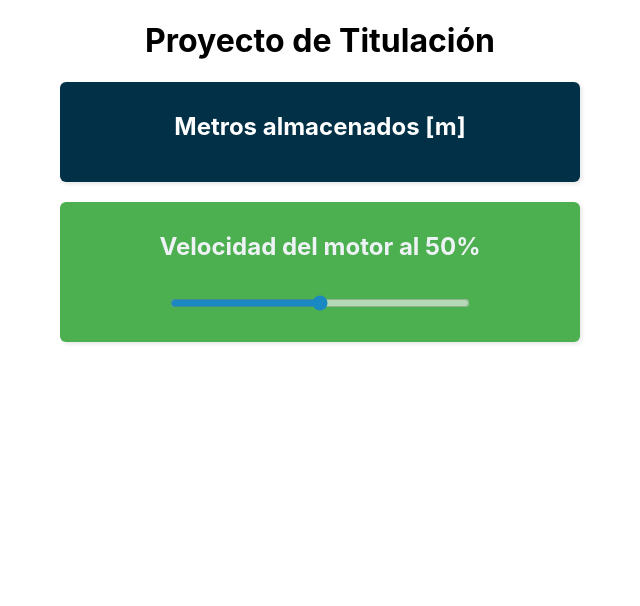
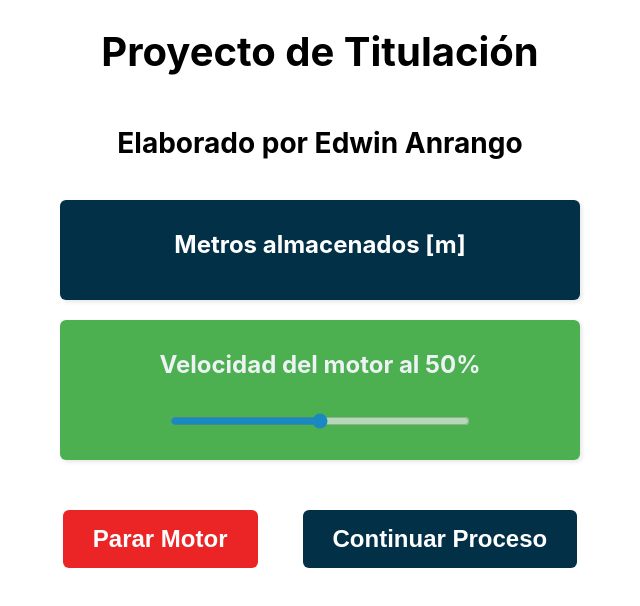
Before and after one commit to Christian9005/PanelEsp32, a React (Create React App) app: page / in a window 1280 px wide. Shown: the top 606 px of the page, without its empty margins (320-960 px from the left). Built offline with nearby package versions, Linux system fonts and the light colour scheme; no server answers.

Commit message:
Update Page

```diff
--- /dev/null
+++ b/src/components/atoms/button/button.scss
@@ -0,0 +1,34 @@
+.button {
+  display: inline-block;
+  padding: 10px 20px;
+  border: none;
+  border-radius: 6px;
+  cursor: pointer;
+  font-size: 24px;
+  font-weight: bold;
+  text-align: center;
+  transition: background-color 0.3s, color 0.3s;
+
+  &:hover {
+    opacity: 0.6;
+  }
+  &.continue {
+    background-color: #023047;
+    color: white;
+  }
+
+  &.stop {
+    background-color: #EB2525;
+    color: white;
+  }
+
+  &.small {
+    font-size: 14px;
+    padding: 5px 10px;
+  }
+
+  &.tall {
+    font-size: 24px;
+    padding: 15px 30px;
+  }
+}
--- /dev/null
+++ b/src/components/atoms/button/button.tsx
@@ -0,0 +1,20 @@
+import React, {FC} from 'react';
+import './button.scss';
+
+interface ButtonProps {
+    text: string;
+    variant: 'continue' | 'stop' | '';
+    size: 'small' | 'tall' | '';
+    onClick?: () => void;
+}
+const Button:FC<ButtonProps> = ({text, variant, size, onClick}) => {
+    const buttonClassName = `button ${variant} ${size}`;
+
+    return (
+        <button className={buttonClassName} onClick={onClick}>
+            {text}
+        </button>
+    );
+};
+
+export default Button;
--- a/src/components/atoms/slider/slider.scss
+++ b/src/components/atoms/slider/slider.scss
@@ -8,6 +8,15 @@
   border-radius: 6px;
   padding: 10px;
   box-shadow: 2px 2px 4px rgba(0, 0, 0.2, 0.1);
+
+  &.motor-stopped {
+    background-color: #EB0A00;
+  }
+
+  .motor-stopped-text {
+    color: #EB0A00;
+    font-weight: bold;
+  }
 
   .slider {
     width: 60%;
--- a/src/components/atoms/slider/slider.tsx
+++ b/src/components/atoms/slider/slider.tsx
@@ -1,7 +1,12 @@
-import React, {useState} from 'react';
+import React, {forwardRef, useImperativeHandle, useState} from 'react';
 import "./slider.scss";
 import axios from "axios";
-const Slider = () => {
+export interface SliderRef {
+    setSliderValue: (newValue: number) => void;
+    getSliderValue: () => number;
+}
+
+const Slider = forwardRef<SliderRef>((props, ref)=> {
     const [sliderValue, setSliderValue] = useState<number>(50);
 
     const handleSliderChange = (event: React.ChangeEvent<HTMLInputElement>) => {
@@ -36,8 +41,19 @@ const Slider = () => {
             });
     };
 
+    const isMotorStopped = sliderValue ===0;
+
+    useImperativeHandle(ref, () => ({
+        setSliderValue: (newValue: number) => {
+            setSliderValue(newValue);
+        },
+        getSliderValue: () => {
+            return sliderValue;
+        }
+    }));
+
     return (
-        <div className="slider-container">
+        <div className={`slider-container ${isMotorStopped ? 'motor-stopped' : ''}`}>
             <h2>Velocidad del motor al {sliderValue}%</h2>
             <input
                 type="range"
@@ -49,8 +65,11 @@ const Slider = () => {
                 onTouchEnd={handleSliderTouchEnd}
                 className="slider"
             />
+            {isMotorStopped && (
+                <h2 className="motor-stopped-text">Motor detenido</h2>
+            )}
         </div>
     );
-};
+});
 
 export default Slider;
--- a/src/components/pages/mainpage/mainpage.scss
+++ b/src/components/pages/mainpage/mainpage.scss
@@ -4,4 +4,21 @@
   text-align: center;
   justify-content: center;
   align-items: center;
+
+  .title {
+    font-size: 40px;
+  }
+
+  .subtitle {
+    font-size: 28px;
+    margin-bottom: 40px;
+  }
+
+  .buttons-container {
+    margin-top: 30px;
+    display: flex;
+    flex-direction: row;
+    justify-content: space-between;
+    gap: 45px;
+  }
 }
--- a/src/components/pages/mainpage/mainpage.tsx
+++ b/src/components/pages/mainpage/mainpage.tsx
@@ -1,14 +1,35 @@
-import React from 'react';
+import React, {useRef} from 'react';
 import Meter from "../../atoms/meter/meter";
-import Slider from "../../atoms/slider/slider";
+import Slider, {SliderRef} from "../../atoms/slider/slider";
 import "./mainpage.scss";
+import Button from "../../atoms/button/button";
 
 const Mainpage = () => {
+    const sliderRef = useRef<SliderRef | null>(null);
+
+    const stopMotor = () => {
+        if (sliderRef.current) {
+            sliderRef.current.setSliderValue(0);
+        }
+    }
+
+    const getSliderValue = () => {
+        if (sliderRef.current) {
+            return sliderRef.current.getSliderValue();
+        }
+        return 0;
+    }
+
     return (
         <div className="main-page">
-            <h1>Proyecto de Titulación</h1>
+            <h1 className="title">Proyecto de Titulación</h1>
+            <h2 className="subtitle">Elaborado por Edwin Anrango</h2>
             <Meter/>
-            <Slider/>
+            <Slider ref={sliderRef}/>
+            <div className="buttons-container">
+                <Button text="Parar Motor" variant="stop" size="tall" onClick={stopMotor}/>
+                <Button text="Continuar Proceso" variant="continue" size="tall" onClick={getSliderValue}/>
+            </div>
         </div>
     );
 };
```
